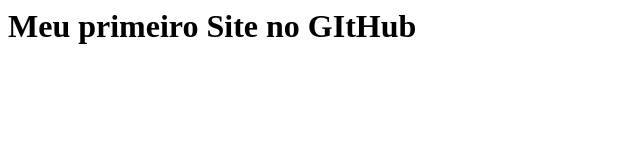
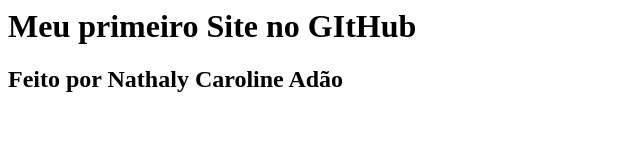
Before and after one commit to NathalyCarolineOliveira/myfirstpag, a plain HTML site: page index.html in a window 1280 px wide. Shown: the whole page, without its empty margins (0-640 px from the left). Drawn offline with Linux system fonts and the light colour scheme.

Commit message:
Alteração index.html

```diff
--- a/index.html
+++ b/index.html
@@ -4,5 +4,6 @@
   </head>
     <body>
       <h1> Meu primeiro Site no GItHub </h1>
+      <h2>Feito por Nathaly Caroline Adão</h2>
     </body>
 </html>
```
